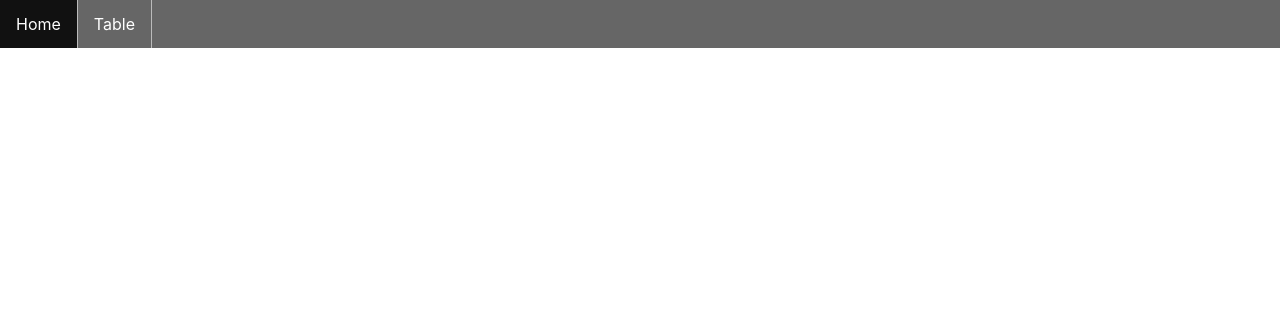
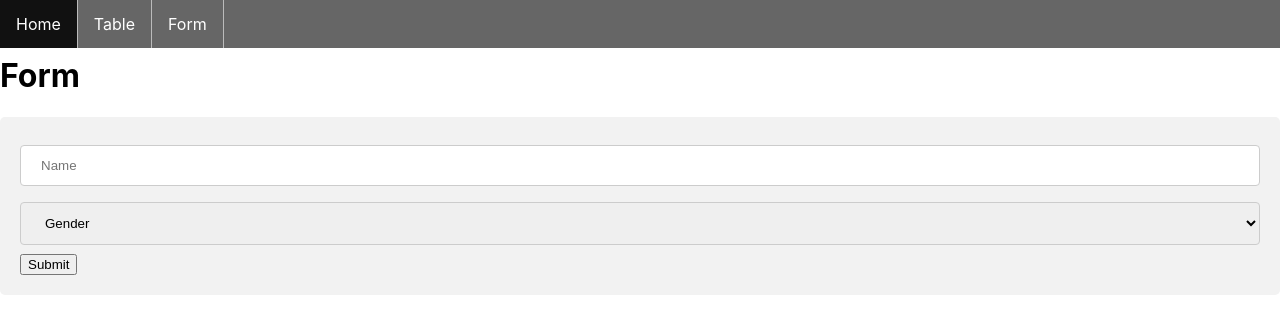
Before and after one commit to ajaykorat16/react-hook-demo, a React (Create React App) app: page /form in a window 1280 px wide. Shown: the top 334 px of the page. Built offline with nearby package versions, Linux system fonts and the light colour scheme.

Commit message:
Created form and store value in state

```diff
--- a/src/App.js
+++ b/src/App.js
@@ -3,12 +3,14 @@ import { BrowserRouter as Router, Route } from 'react-router-dom'
 import NavBar from './components/NavBar'
 import Home from './components/Home'
 import Table from './components/Table'
+import Form from './components/Form'
 
 const App = () => {
   return (
     <Router>
       <NavBar />
-      <Route path='/list' component={Table} exact />
+      <Route path='/form' component={Form} />
+      <Route path='/list' component={Table} />
       <Route path='/' component={Home} exact />
     </Router>
   );
--- /dev/null
+++ b/src/components/Form.js
@@ -0,0 +1,30 @@
+import React, {useState} from "react";
+
+const Form = () => {
+    const [name, setName] = useState("")
+    const [gender, setGender] = useState("")
+
+  const submitHandler = (e) => {
+    e.preventDefault()
+
+    console.log(name, gender)
+  }
+
+  return (
+    <>
+        <h1>Form</h1>
+        <form className="custom_form" onSubmit={submitHandler}>
+        <input type="text" placeholder="Name" name="name" onChange={(e) => setName(e.target.value)} />
+        <select name="gender" onChange={(e) => setGender(e.target.value)}>
+        <option value="">Gender</option>
+            <option value="female">female</option>
+            <option value="male">male</option>
+            <option value="other">other</option>
+        </select>
+        <input type="submit" />
+        </form>
+    </>
+  );
+}
+
+export default Form
--- a/src/components/NavBar.js
+++ b/src/components/NavBar.js
@@ -6,6 +6,7 @@ const NaVBar = () => {
             <ul>
                 <li><Link to="/">Home</Link></li>
                 <li><Link to="/list">Table</Link></li>
+                <li><Link to="/form">Form</Link></li>
             </ul>
         </header>
     );
--- a/src/index.css
+++ b/src/index.css
@@ -69,3 +69,19 @@ header ul li a:hover {
   background-color:#666;
   color: white;
 }
+
+input[type=text], select {
+  width: 100%;
+  padding: 12px 20px;
+  margin: 8px 0;
+  display: inline-block;
+  border: 1px solid #ccc;
+  border-radius: 4px;
+  box-sizing: border-box;
+}
+
+.custom_form {
+  border-radius: 5px;
+  background-color: #f2f2f2;
+  padding: 20px;
+}
```
